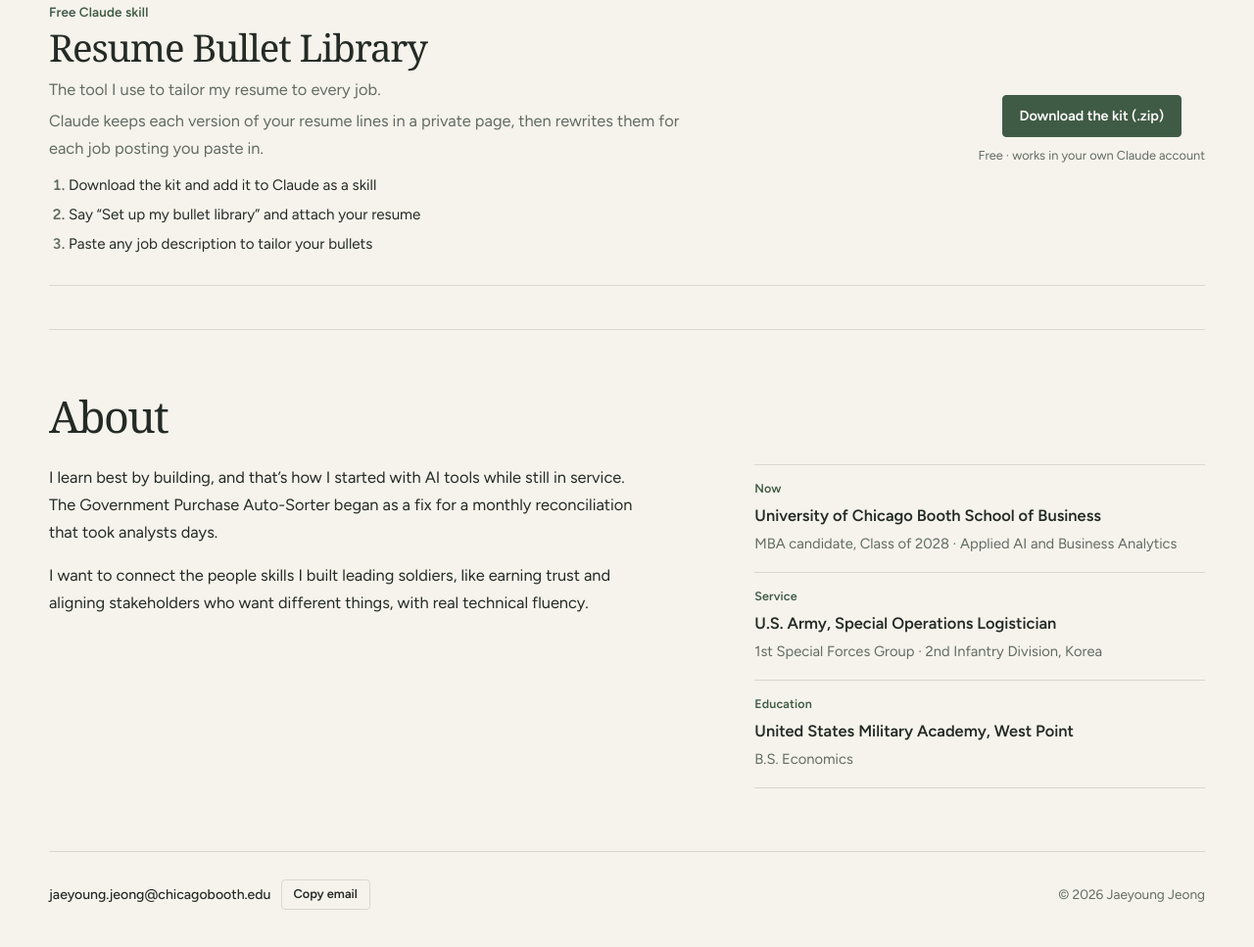
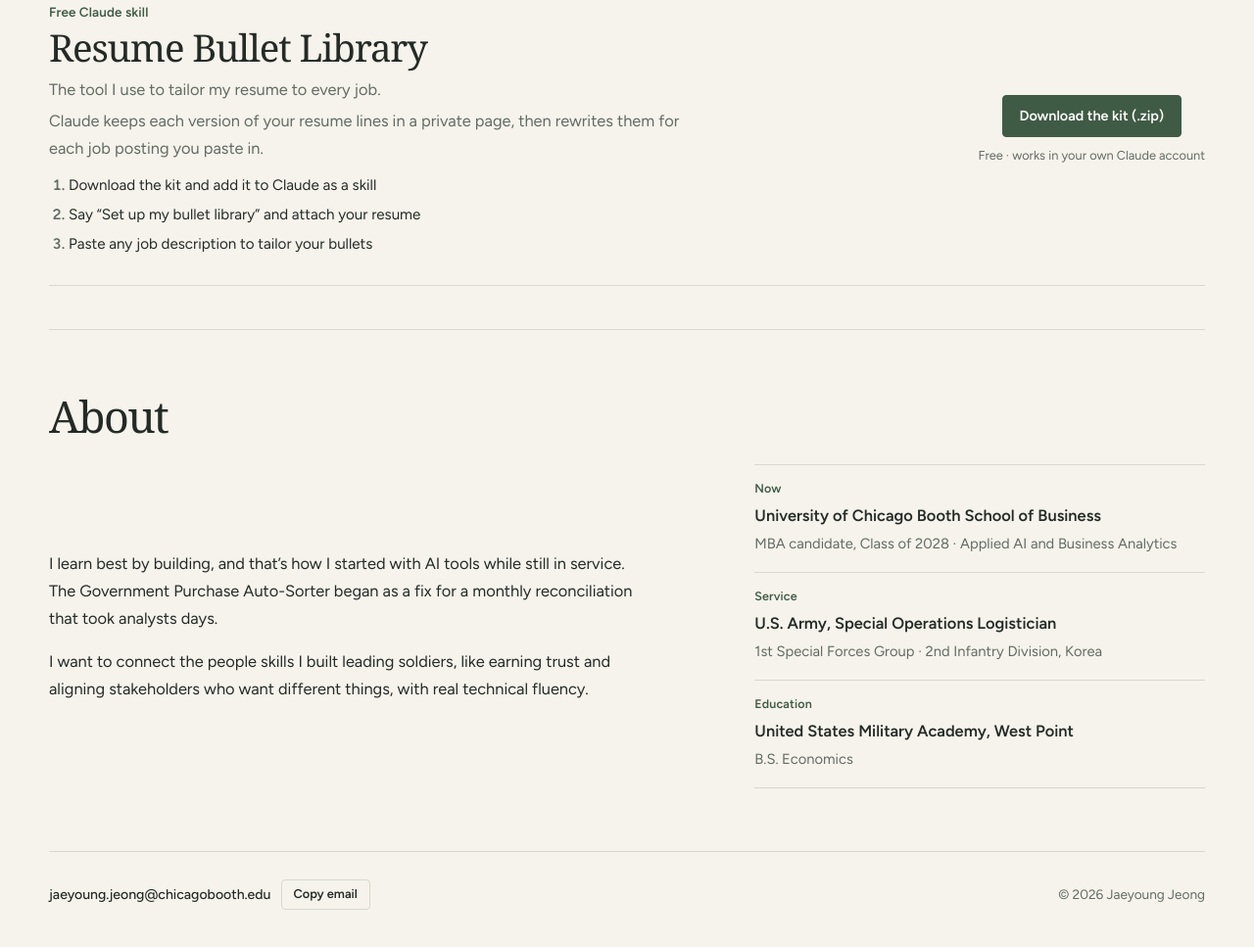
Before and after one commit to picklejae/jaeyoung-jeong, a plain HTML site: page index.html in a window 1280 px wide. Shown: the part 1913-2880 px from the top of the page at 98% size. Drawn offline with Linux system fonts and the light colour scheme.

Commit message:
Center About copy alongside background details

```diff
--- a/index.html
+++ b/index.html
@@ -296,7 +296,7 @@
 }
 .dl:hover { border-color: var(--accent); }
 
-.about { align-items: start; gap: clamp(32px, 6vw, 80px); }
+.about { align-items: center; gap: clamp(32px, 6vw, 80px); }
 .about p { max-width: 58ch; }
 .record li { padding-block: 16px; }
 .record small { font: 600 .78rem/1.3 var(--body); letter-spacing: .01em; text-transform: none; color: var(--accent); }
```
